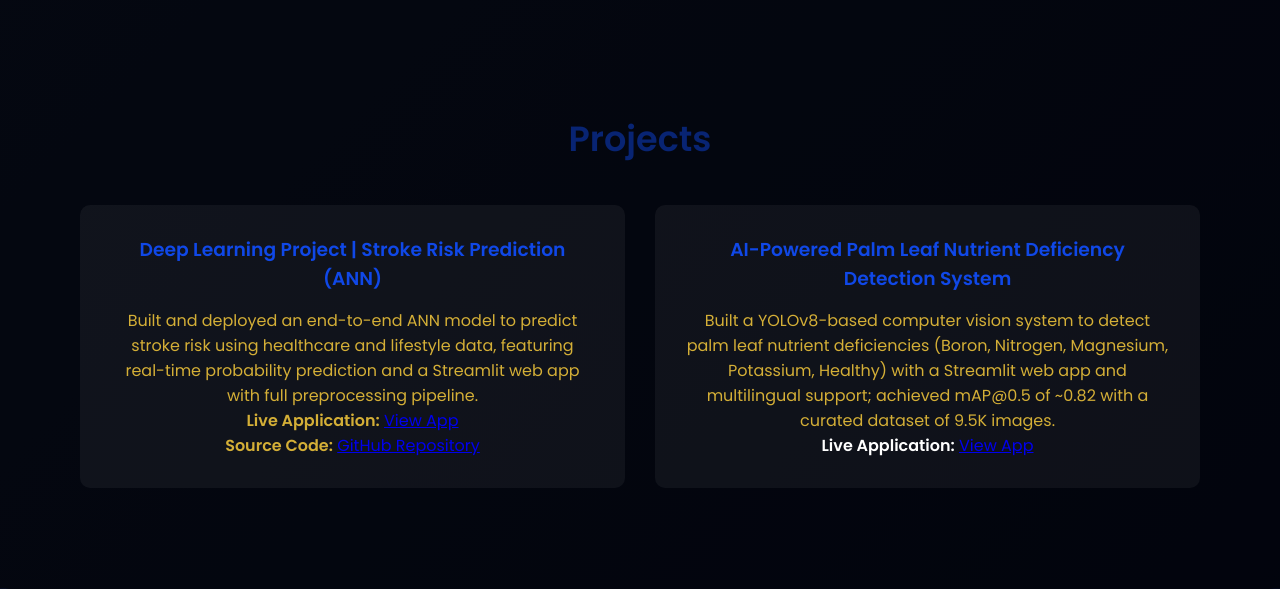
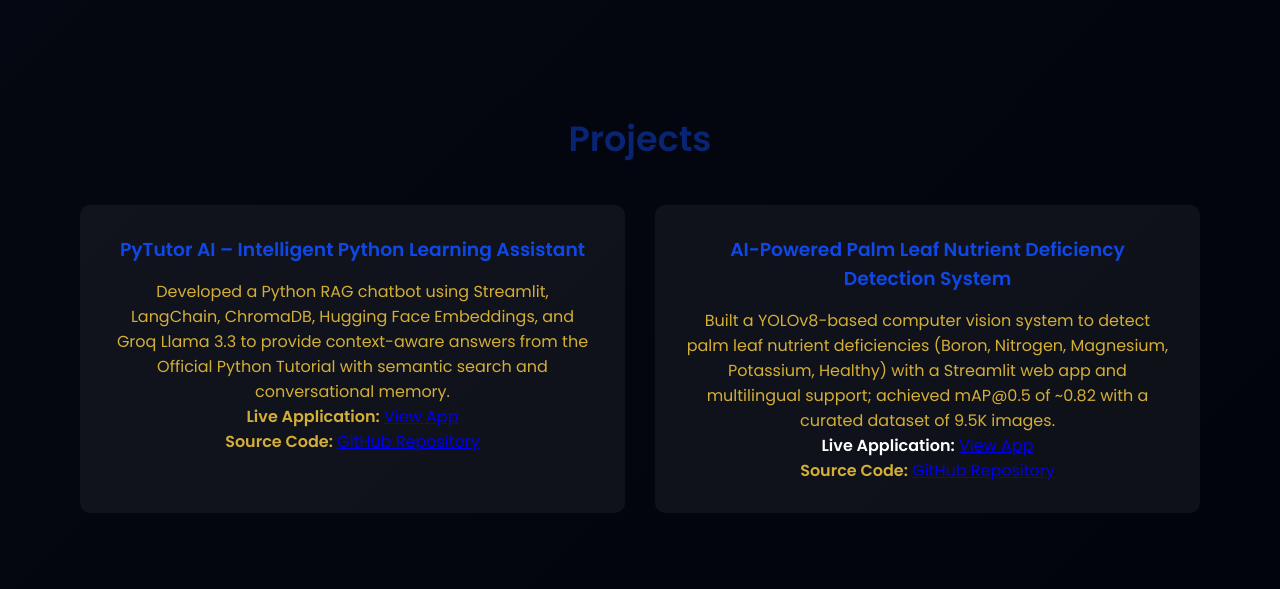
Before and after one commit to ShivkumarNevhal/Portfolio_1, a Flask app: page / in a window 1280 px wide. Shown: the part 1818-2407 px from the top of the page. Run offline with Flask 3, Linux system fonts and the light colour scheme.

Commit message:
Update index.html

```diff
--- a/templates/index.html
+++ b/templates/index.html
@@ -49,7 +49,7 @@
 
         <div class="hero-buttons">
           <button onclick="scrollToSection('contact')">Hire Me</button>
-          <a href="{{ url_for('static', filename='.//Shivkumar_Nevhal_AIML_.pdf') }}" download class="secondary">
+          <a href="{{ url_for('static', filename='.//Shivkumar_Nevhal_AIML.pdf') }}" download class="secondary">
             Download CV
           </a>
         </div>
@@ -100,23 +100,23 @@
       <h2 class="section-title">Projects</h2>
       <div class="projects-grid">
        <div class="project">
-         <h3>Deep Learning Project | Stroke Risk Prediction (ANN) </h3>
+         <h3>PyTutor AI – Intelligent Python Learning Assistant</h3>
          <p>
-          Built and deployed an end-to-end ANN model to predict stroke risk using healthcare and
-lifestyle data, featuring real-time probability prediction and a Streamlit web app with full
-preprocessing pipeline.
+         Developed a Python RAG chatbot using Streamlit, LangChain, ChromaDB, Hugging Face Embeddings,
+        and Groq Llama 3.3 to provide context-aware answers from the Official Python Tutorial with semantic
+        search and conversational memory.
          </p>
           <p>
             <strong>Live Application:</strong>
             <a
-              href="https://annhealthcare-9xegh9faeirddnnqkaeqmk.streamlit.app/"
+              href="https://pytutor-ai-mwdtlrvfbuuccm5mazafuq.streamlit.app/"
               target="_blank"
             >View App</a>
           </p>
           <p>
             <strong>Source Code:</strong>
             <a
-              href="https://github.com/ShivkumarNevhal/ANN_Healthcare"
+              href="https://github.com/ShivkumarNevhal/PyTutor-AI"
               target="_blank"
             >GitHub Repository</a>
           </p>
@@ -134,6 +134,13 @@ multilingual support; achieved mAP@0.5 of ~0.82 with a curated dataset of 9.5K i
               href="https://objectdetection-5qy7xuxpjk9cm2islmbyc2.streamlit.app/"
               target="_blank"
             >View App</a>
+          </p>
+             <p>
+            <strong>Source Code:</strong>
+            <a
+              href="https://drive.google.com/drive/folders/1dlt8vyebauIzL2fPykjnO38bz9Mk7miE"
+              target="_blank"
+            >GitHub Repository</a>
           </p>
         </div>
       </div>
```
